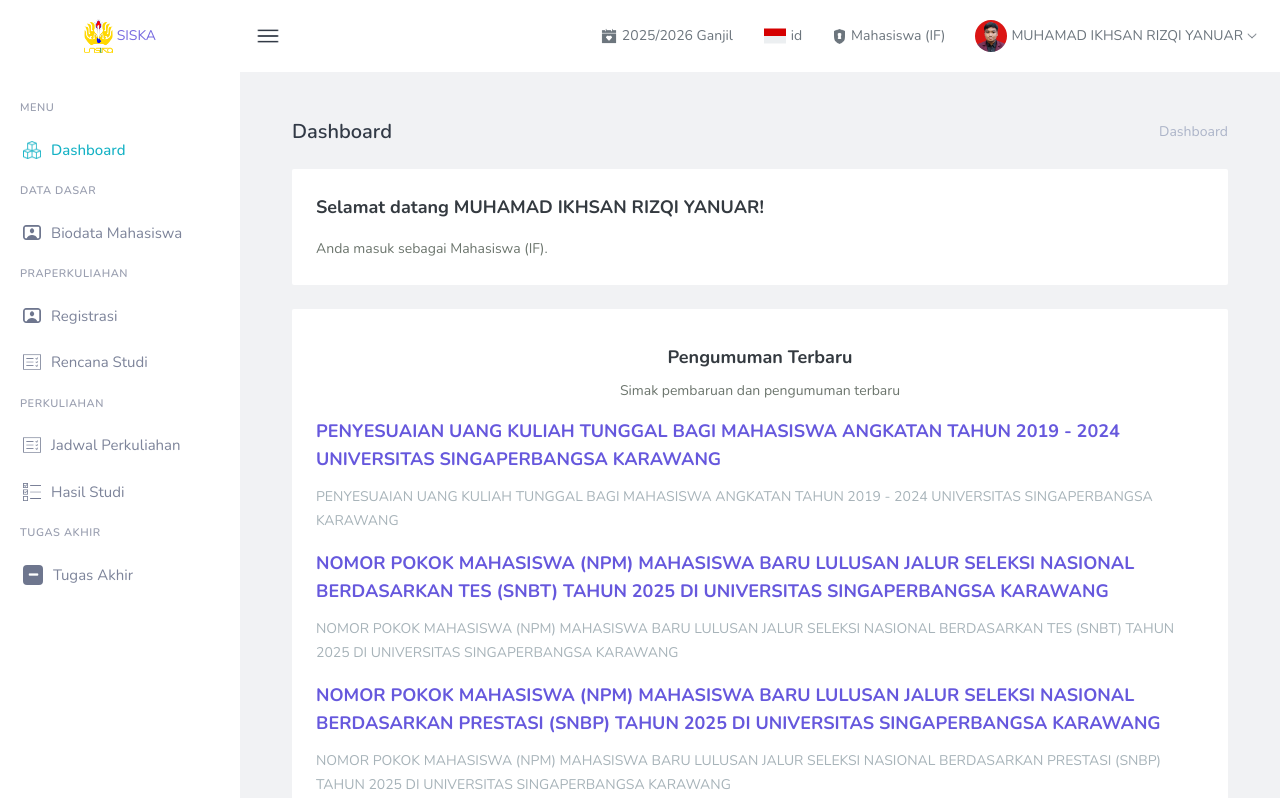
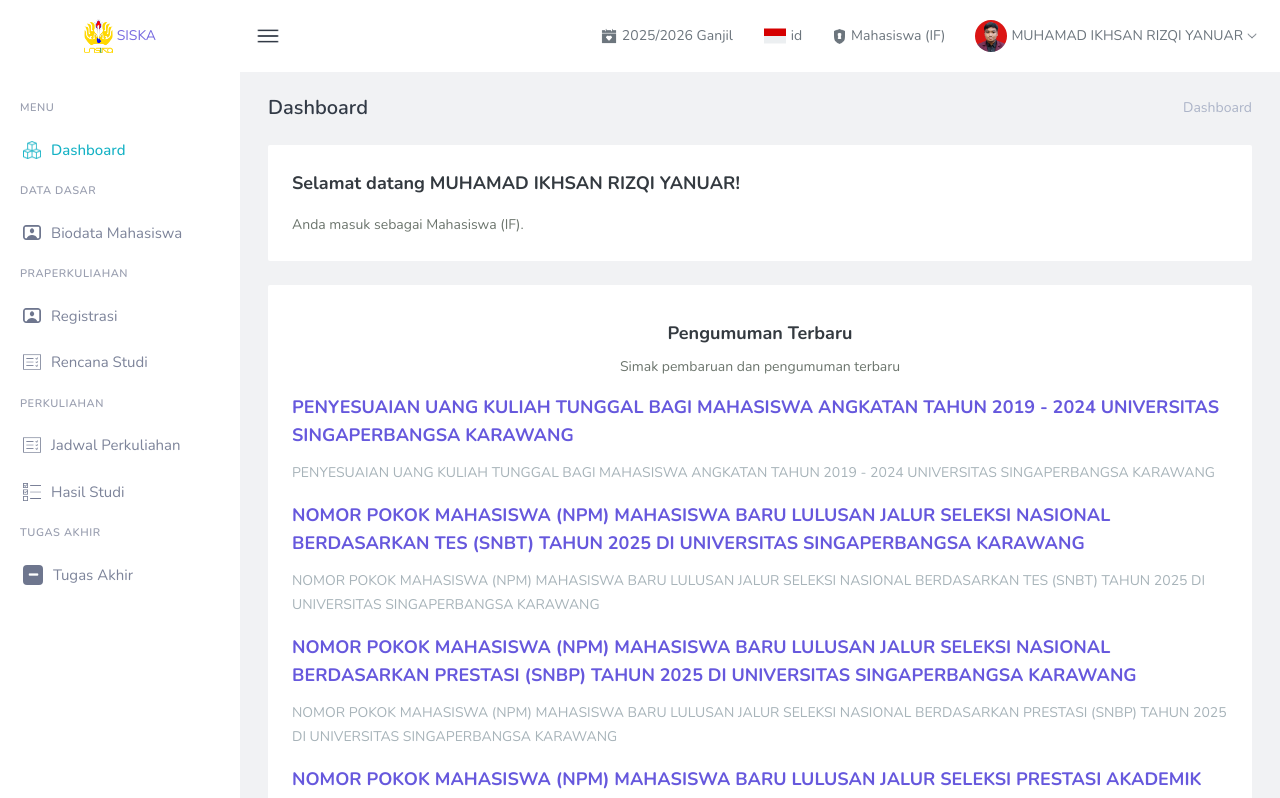
Before and after one commit to sceptzrion/ecampus-platform, a Next.js app: page /dashboard/dashboard-akademik in a window 1280 px wide. Shown: the top 798 px of the page. Built offline with nearby package versions, Linux system fonts and the light colour scheme.

Commit message:
Refactor: add metadata to dashboard and login pages

```diff
--- a/app/(main)/dashboard/dashboard-akademik/page.tsx
+++ b/app/(main)/dashboard/dashboard-akademik/page.tsx
@@ -1,4 +1,11 @@
 import Footer from "@/components/footer";
+import type { Metadata } from "next";
+
+export const metadata: Metadata = {
+  title: "Dashboard"
+};
+
+
 export default function DashboardAkademik() {
   return (
     <div className="flex flex-col mt-[70px] ml-[240px] w-auto px-7">
--- a/app/(main)/layout.tsx
+++ b/app/(main)/layout.tsx
@@ -14,7 +14,7 @@ export default function MainLayout({ children }: { children: React.ReactNode })
         <Navbar />
 
         {/* Konten */}
-        <main className="flex-1 p-6 bg-[#F1F2F4]">{children}</main>
+        <main className="flex-1 bg-[#F1F2F4]">{children}</main>
       </div>
     </div>
   );
--- a/app/auth/login/page.tsx
+++ b/app/auth/login/page.tsx
@@ -1,4 +1,9 @@
 import React from 'react'
+import type { Metadata } from "next";
+
+export const metadata: Metadata = {
+  title: "Login"
+};
 
 export const LoginPage = () => {
   return (
--- a/app/layout.tsx
+++ b/app/layout.tsx
@@ -1,27 +1,25 @@
+// app/layout.tsx
 import type { Metadata } from "next";
 import { Nunito } from "next/font/google";
 import "./globals.css";
 
-const nunito = Nunito({
-  subsets: ["latin"],
-  variable: "--font-sans",
-});
+const nunito = Nunito({ subsets: ["latin"] });
 
 export const metadata: Metadata = {
-  title: "SISKA",
-  description: "Sistem Akademik Terintegrasi Unsika",
+  title: {
+    default: "SISKA",
+    template: "%s - SISKA",
+  },
+  description: "Sistem Akademik Terintegrasi UNSIKA",
+  icons: {
+    icon: "/favicon.ico",
+  },
 };
 
-export default function RootLayout({
-  children,
-}: Readonly<{
-  children: React.ReactNode;
-}>) {
+export default function RootLayout({ children }: { children: React.ReactNode }) {
   return (
-    <html lang="en" className={nunito.variable}>
-      <body className="font-sans antialiased bg-[#F1F2F4] min-h-screen">
-        {children}
-      </body>
+    <html lang="id">
+      <body className={`${nunito.className} antialiased`}>{children}</body>
     </html>
   );
 }
```
Also changed, not shown: 1 other file (tests, documents, lock files or other folders).
